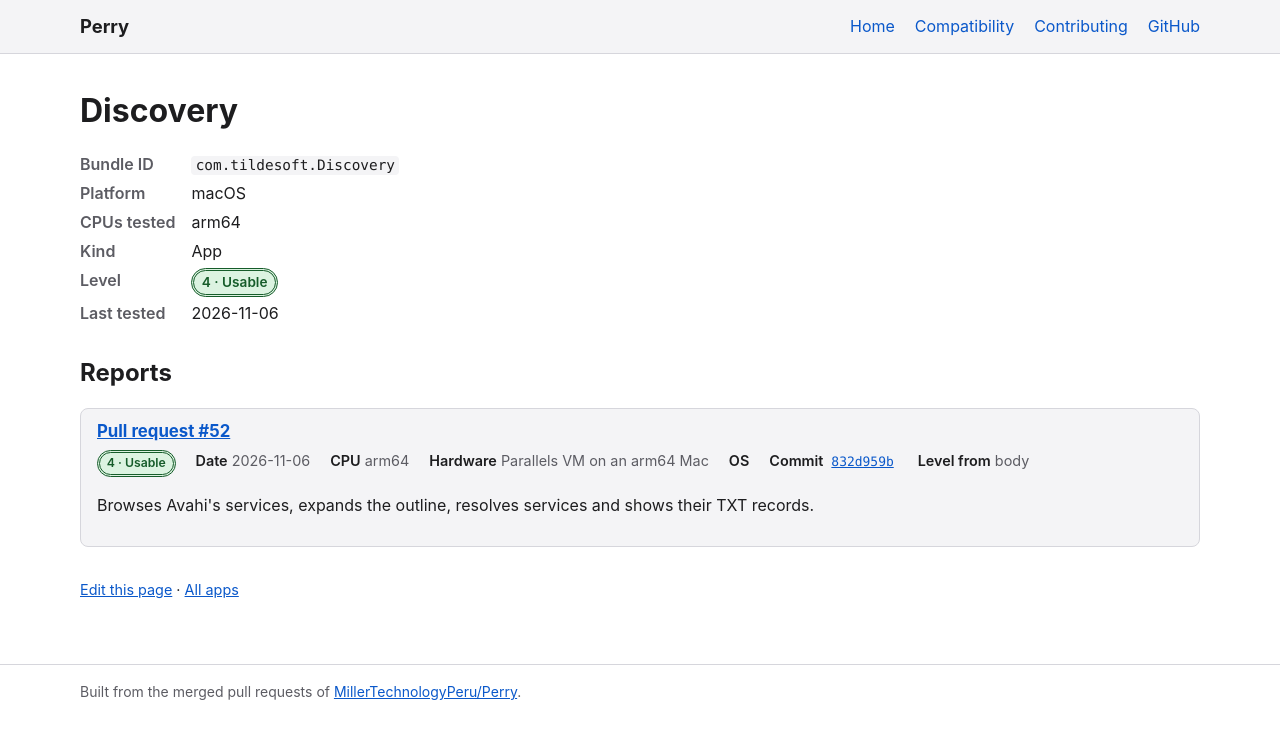
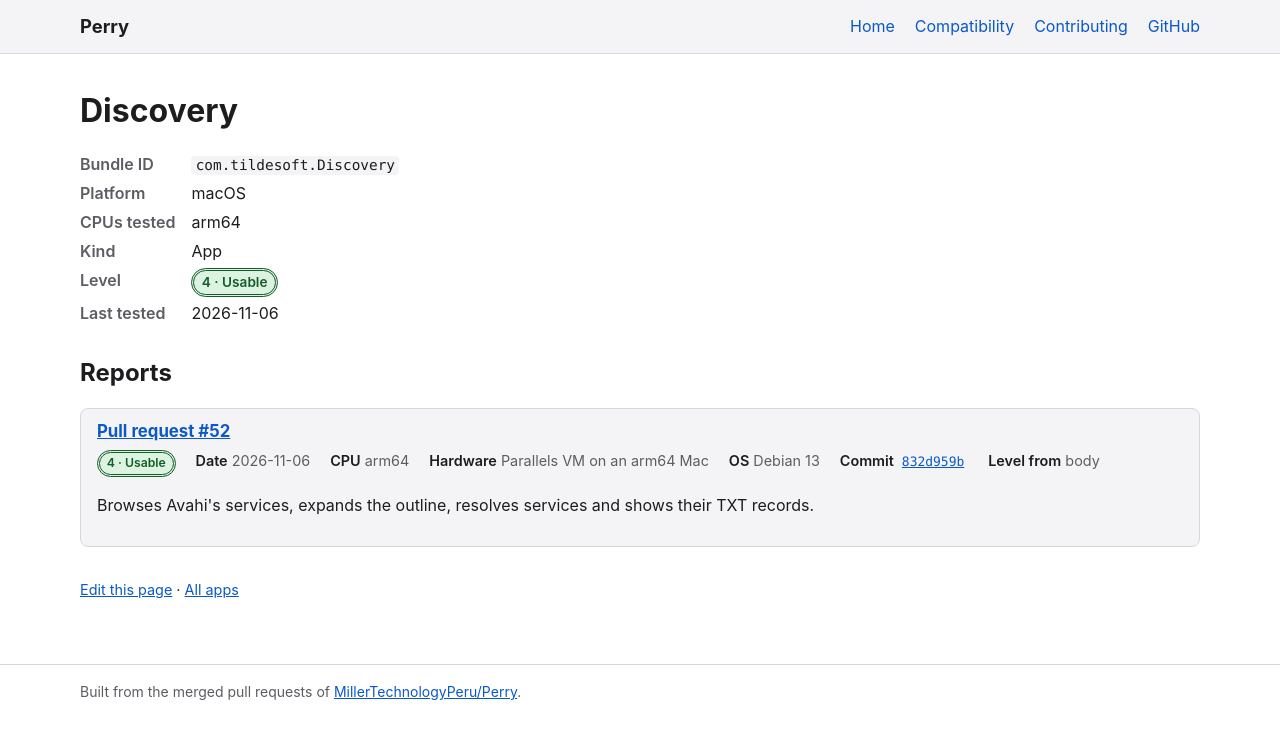
Before and after one commit to MillerTechnologyPeru/Perry, a Jekyll site: the page built from docs/_apps/macos/com.tildesoft.Discovery.md, in a window 1280 px wide. Shown: the top 739 px of the page. Built offline with Jekyll 4.4.1, drawn with Linux system fonts in a browser that asks for light colours.

Commit message:
Add the OS to Discovery's reports

```diff
--- a/docs/_apps/macos/com.tildesoft.Discovery.md
+++ b/docs/_apps/macos/com.tildesoft.Discovery.md
@@ -10,6 +10,7 @@ reports:
     platform: macos
     cpu: arm64
     hardware: Parallels VM on an arm64 Mac
+    os: Debian 13
     level: 4
     source: body
     notes: Browses Avahi's services, expands the outline, resolves services and shows their TXT records.
```
